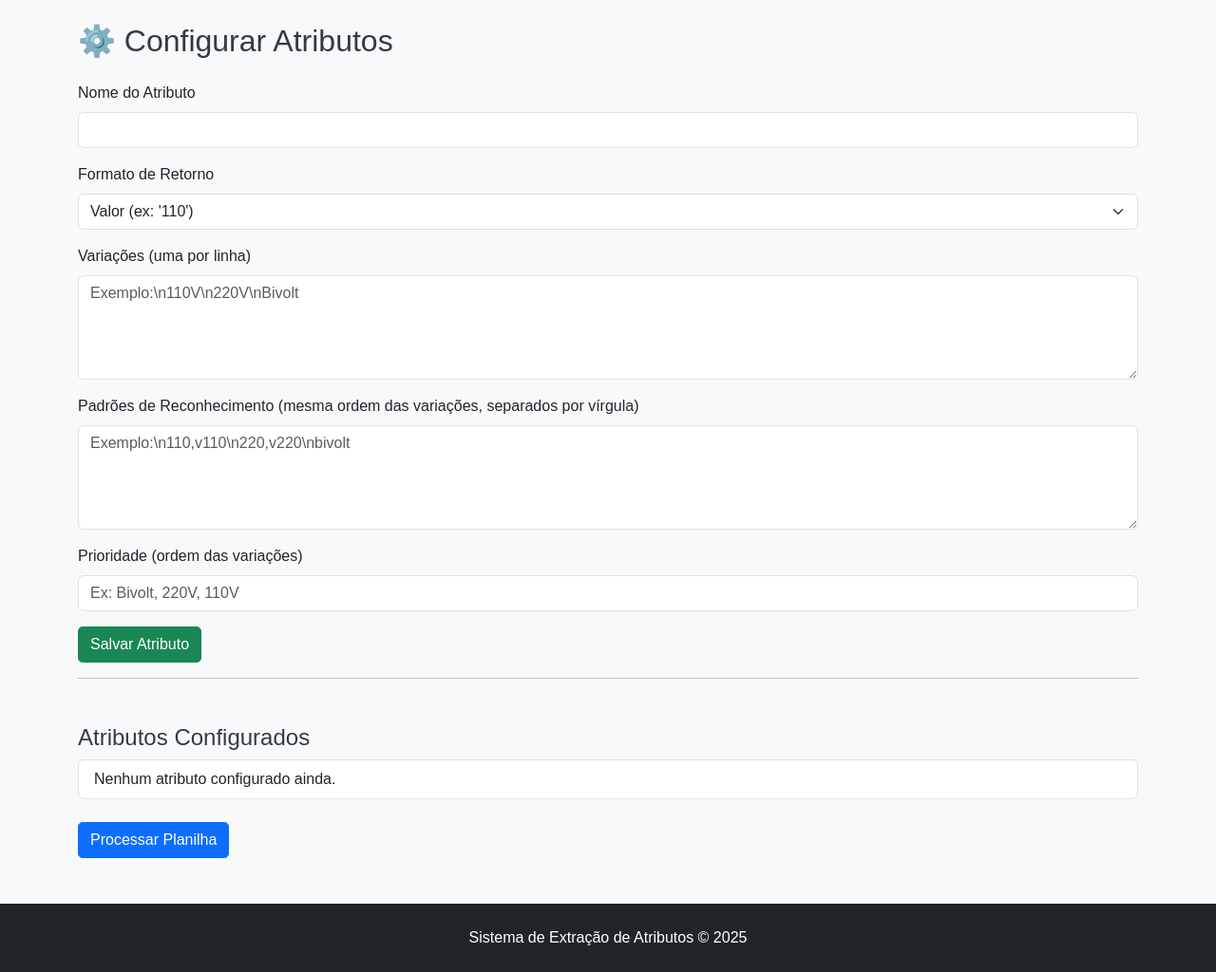
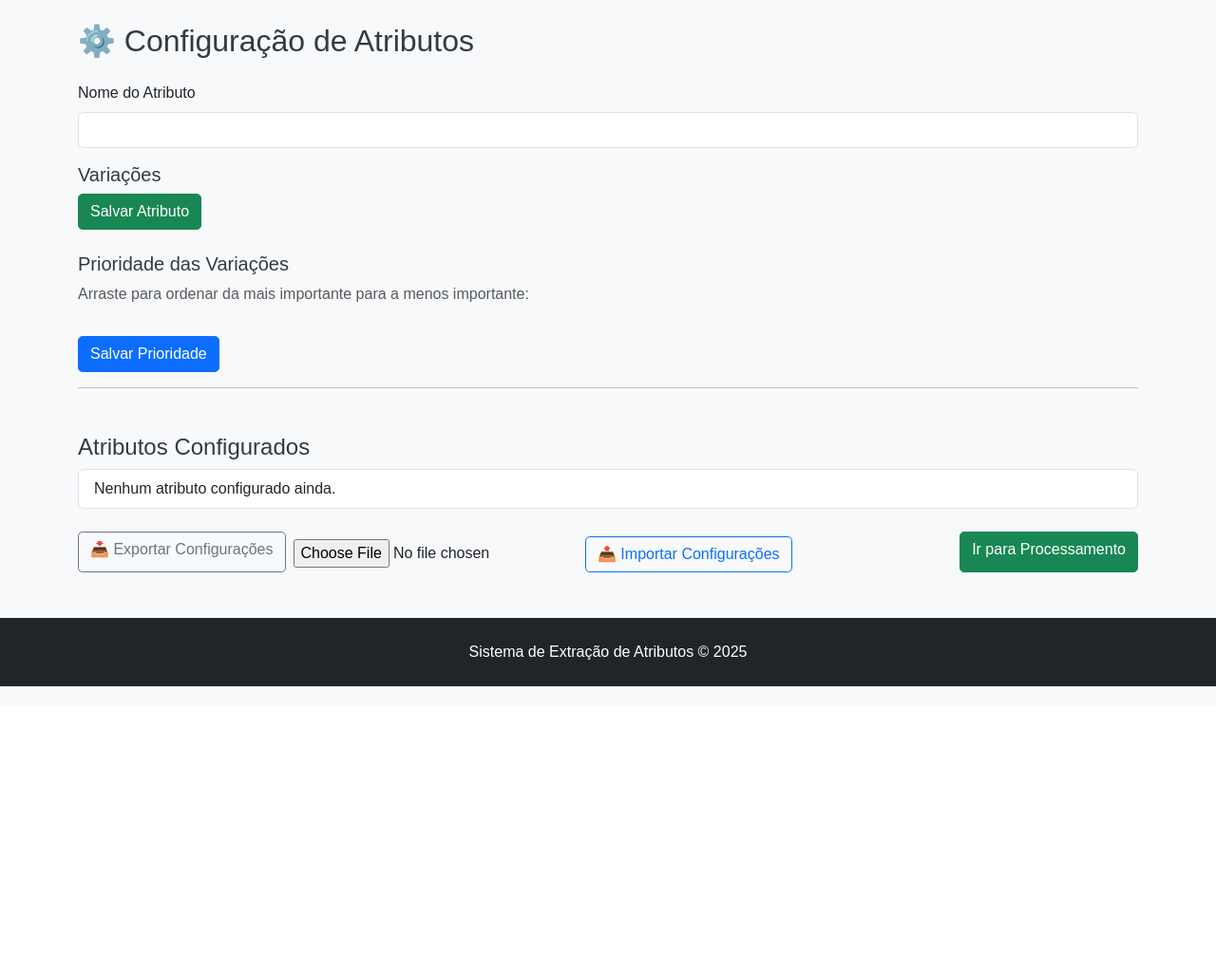
Before and after one commit to Douglasprojetospro/extrator-atributos-web, a Flask app: page /configurar in a window 1280 px wide. Shown: the part 56-1080 px from the top of the page at 95% size. After the commit the page ends 779 px from the top, so only its background shows below. Run offline with Flask 3, Linux system fonts and the light colour scheme.

Commit message:
Update configurar.html

```diff
--- a/templates/configurar.html
+++ b/templates/configurar.html
@@ -1,39 +1,45 @@
 {% extends 'base.html' %}
 {% block title %}Configurar Atributos{% endblock %}
 {% block content %}
-<h2 class="mb-4">⚙️ Configurar Atributos</h2>
+<h2 class="mb-4">⚙️ Configuração de Atributos</h2>
 
-<form method="POST">
+<form method="POST" action="{{ url_for('salvar_configuracao') }}">
     <div class="mb-3">
         <label for="nome" class="form-label">Nome do Atributo</label>
-        <input type="text" class="form-control" name="nome" required>
+        <input type="text" class="form-control" id="nome" name="nome" value="{{ atributo_em_edicao.nome if atributo_em_edicao else '' }}" required>
     </div>
 
-    <div class="mb-3">
-        <label for="tipo_retorno" class="form-label">Formato de Retorno</label>
-        <select class="form-select" name="tipo_retorno">
-            <option value="valor">Valor (ex: '110')</option>
-            <option value="texto">Texto Padrão (ex: '110V')</option>
-            <option value="completo">Descrição Completa (ex: 'Voltagem: 110V')</option>
-        </select>
+    <div id="variacoes-container">
+        <h5>Variações</h5>
+        {% for idx, variacao in variacoes %}
+        <div class="card mb-3">
+            <div class="card-body">
+                <div class="mb-2">
+                    <label class="form-label">Descrição da Variação</label>
+                    <input type="text" class="form-control" name="variacoes[{{ idx }}][descricao]" value="{{ variacao.descricao }}" required>
+                </div>
+                <div class="mb-2">
+                    <label class="form-label">Padrões (um por linha)</label>
+                    <textarea class="form-control" name="variacoes[{{ idx }}][padroes]" rows="3" required>{{ variacao.padroes|join('\n') }}</textarea>
+                </div>
+            </div>
+        </div>
+        {% endfor %}
     </div>
 
-    <div class="mb-3">
-        <label class="form-label">Variações (uma por linha)</label>
-        <textarea class="form-control" name="variacoes" rows="4" placeholder="Exemplo:\n110V\n220V\nBivolt" required></textarea>
-    </div>
+    <button type="submit" class="btn btn-success mb-4">Salvar Atributo</button>
+</form>
 
-    <div class="mb-3">
-        <label class="form-label">Padrões de Reconhecimento (mesma ordem das variações, separados por vírgula)</label>
-        <textarea class="form-control" name="padroes" rows="4" placeholder="Exemplo:\n110,v110\n220,v220\nbivolt" required></textarea>
-    </div>
-
-    <div class="mb-3">
-        <label class="form-label">Prioridade (ordem das variações)</label>
-        <input type="text" class="form-control" name="prioridade" placeholder="Ex: Bivolt, 220V, 110V" required>
-    </div>
-
-    <button type="submit" class="btn btn-success">Salvar Atributo</button>
+<form method="POST" action="{{ url_for('salvar_prioridade') }}">
+    <h5>Prioridade das Variações</h5>
+    <p class="text-muted">Arraste para ordenar da mais importante para a menos importante:</p>
+    <ul class="list-group mb-3" id="prioridade-lista">
+        {% for variacao in variacoes %}
+        <li class="list-group-item" data-id="{{ variacao.descricao }}">{{ variacao.descricao }}</li>
+        {% endfor %}
+    </ul>
+    <input type="hidden" name="ordem_prioridade" id="ordemPrioridadeInput">
+    <button type="submit" class="btn btn-primary">Salvar Prioridade</button>
 </form>
 
 <hr>
@@ -42,8 +48,12 @@
     {% for nome, attr in atributos.items() %}
     <li class="list-group-item d-flex justify-content-between align-items-center">
         <div>
-            <strong>{{ nome }}</strong><br>
-            <small>Tipo: {{ attr.tipo_retorno }} | Variações: {{ attr.variacoes|length }}</small>
+            <strong>{{ nome }}</strong>
+            <small class="d-block">Variações: {{ attr.variacoes|length }}</small>
+        </div>
+        <div>
+            <a href="{{ url_for('editar_configuracao', nome=nome) }}" class="btn btn-sm btn-warning">Editar</a>
+            <a href="{{ url_for('excluir_configuracao', nome=nome) }}" class="btn btn-sm btn-danger">Excluir</a>
         </div>
     </li>
     {% else %}
@@ -51,7 +61,28 @@
     {% endfor %}
 </ul>
 
-<div class="mt-4">
-    <a href="{{ url_for('processar') }}" class="btn btn-primary">Processar Planilha</a>
+<div class="mt-4 d-flex gap-2">
+    <a href="{{ url_for('exportar_configuracoes') }}" class="btn btn-outline-secondary">📥 Exportar Configurações</a>
+    <form method="POST" action="{{ url_for('importar_configuracoes') }}" enctype="multipart/form-data" class="d-inline">
+        <input type="file" name="arquivo" accept=".json" required>
+        <button type="submit" class="btn btn-outline-primary">📤 Importar Configurações</button>
+    </form>
+    <a href="{{ url_for('processar') }}" class="btn btn-success ms-auto">Ir para Processamento</a>
 </div>
+
+<script src="https://cdn.jsdelivr.net/npm/sortablejs@1.15.0/Sortable.min.js"></script>
+<script>
+    document.addEventListener('DOMContentLoaded', function () {
+        const lista = document.getElementById('prioridade-lista');
+        if (lista) {
+            new Sortable(lista, {
+                animation: 150,
+                onEnd: function () {
+                    const ordem = Array.from(lista.children).map(li => li.dataset.id);
+                    document.getElementById('ordemPrioridadeInput').value = ordem.join(',');
+                }
+            });
+        }
+    });
+</script>
 {% endblock %}
```
